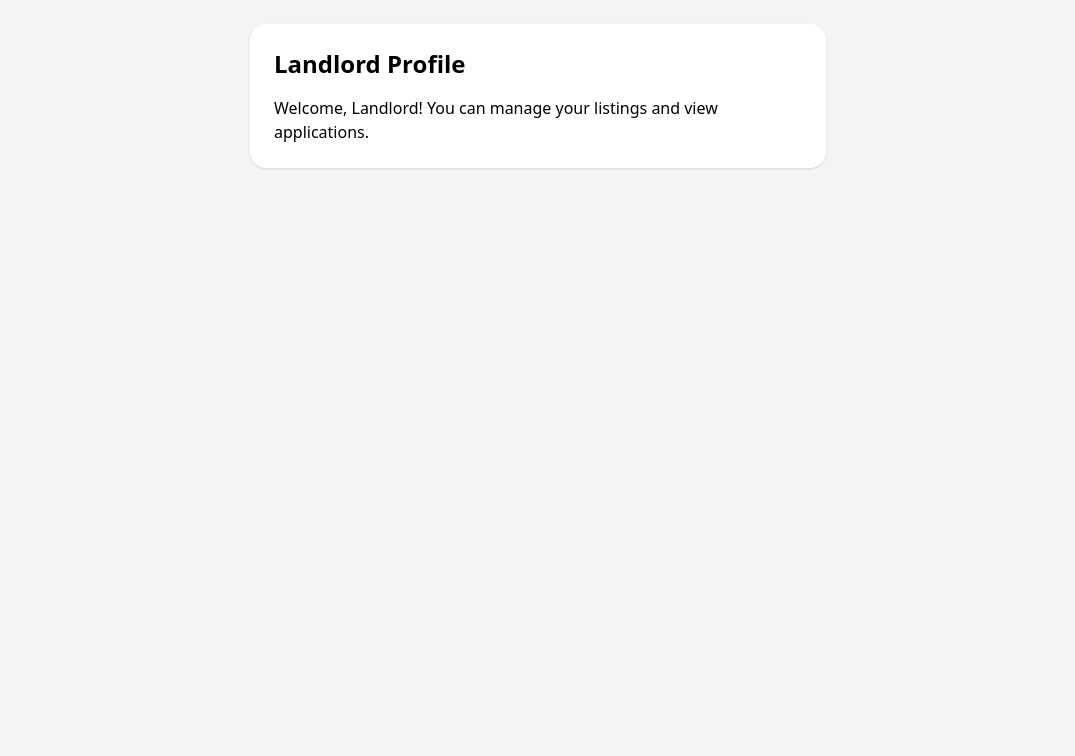
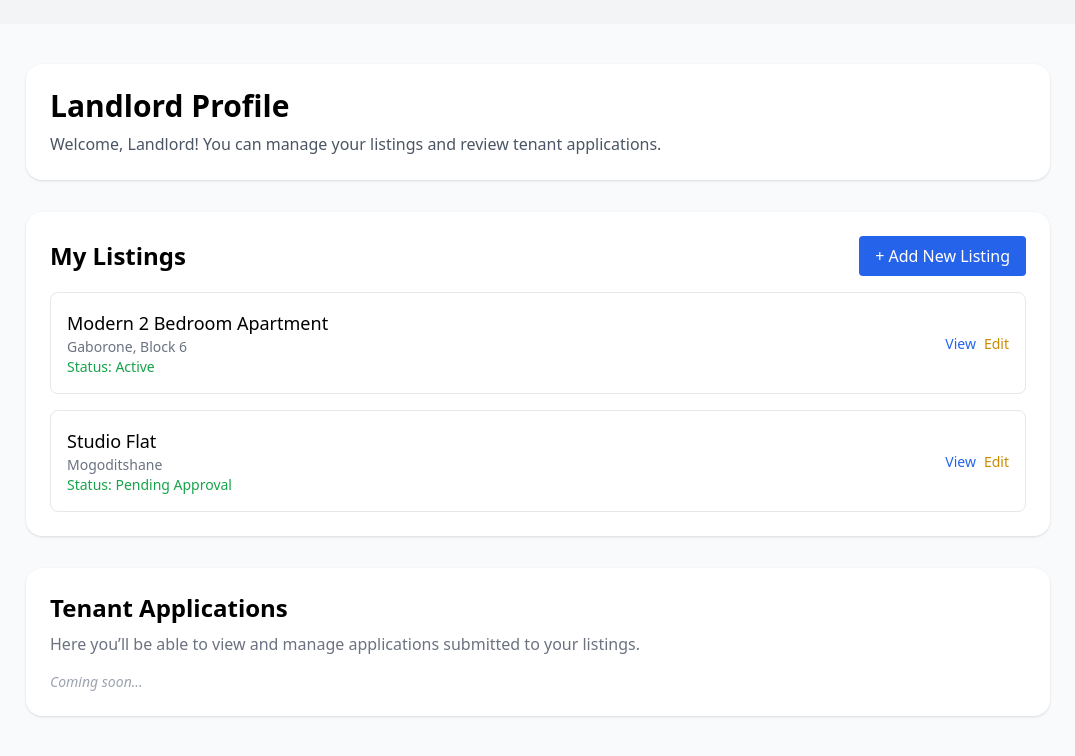
Before and after one commit to kcee01/NtloEKae_Homes, a React (Create React App) app: page /landlord in a window 1280 px wide. Shown: the top 756 px of the page, without its empty margins (102-1177 px from the left). Built offline with nearby package versions, Linux system fonts and the light colour scheme.

Commit message:
added profile pages

```diff
--- a/src/App.js
+++ b/src/App.js
@@ -22,6 +22,7 @@ function App() {
           <Route path="/my-listings" element={<MyListingsPage />} />
           <Route path="/create-listing" element={<CreateListingPage />} />
           <Route path="/apply" element={<ApplyPage />} />
+          {/* Default route to HomePage */}
           <Route path="/" element={<HomePage />} />
         </Routes>
       </div>
--- a/src/pages/LandlordProfile.jsx
+++ b/src/pages/LandlordProfile.jsx
@@ -1,9 +1,88 @@
+import { Link } from "react-router-dom";
+
 export default function LandlordProfile() {
+  const listings = [
+    {
+      id: 1,
+      title: "Modern 2 Bedroom Apartment",
+      location: "Gaborone, Block 6",
+      status: "Active",
+    },
+    {
+      id: 2,
+      title: "Studio Flat",
+      location: "Mogoditshane",
+      status: "Pending Approval",
+    },
+  ];
+
   return (
-    <div className="max-w-xl mx-auto p-6 bg-white rounded-2xl shadow">
-      <h1 className="text-2xl font-bold mb-4">Landlord Profile</h1>
-      <p>Welcome, Landlord! You can manage your listings and view applications.</p>
-      {/* Add listing management features here in the future */}
+    <div className="min-h-screen bg-gray-50 py-10 px-4">
+      <div className="max-w-5xl mx-auto space-y-8">
+        {/* Header */}
+        <div className="bg-white p-6 rounded-2xl shadow">
+          <h1 className="text-3xl font-bold mb-2">Landlord Profile</h1>
+          <p className="text-gray-600">
+            Welcome, Landlord! You can manage your listings and review tenant applications.
+          </p>
+        </div>
+
+        {/* Listings Management Section */}
+        <div className="bg-white p-6 rounded-2xl shadow">
+          <div className="flex justify-between items-center mb-4">
+            <h2 className="text-2xl font-semibold">My Listings</h2>
+            <Link
+              to="/new-listing"
+              className="bg-blue-600 text-white px-4 py-2 rounded hover:bg-blue-700"
+            >
+              + Add New Listing
+            </Link>
+          </div>
+
+          {listings.length === 0 ? (
+            <p className="text-gray-500">You have no listings yet.</p>
+          ) : (
+            <ul className="space-y-4">
+              {listings.map((listing) => (
+                <li
+                  key={listing.id}
+                  className="border border-gray-200 rounded-lg p-4 flex justify-between items-center"
+                >
+                  <div>
+                    <p className="font-medium text-lg">{listing.title}</p>
+                    <p className="text-sm text-gray-500">{listing.location}</p>
+                    <p className="text-sm text-green-600">Status: {listing.status}</p>
+                  </div>
+                  <div className="space-x-2">
+                    <Link
+                      to={`/listing/${listing.id}`}
+                      className="text-blue-600 text-sm hover:underline"
+                    >
+                      View
+                    </Link>
+                    <Link
+                      to={`/edit-listing/${listing.id}`}
+                      className="text-yellow-600 text-sm hover:underline"
+                    >
+                      Edit
+                    </Link>
+                  </div>
+                </li>
+              ))}
+            </ul>
+          )}
+        </div>
+
+        {/* Applications Placeholder */}
+        <div className="bg-white p-6 rounded-2xl shadow">
+          <h2 className="text-2xl font-semibold mb-2">Tenant Applications</h2>
+          <p className="text-gray-500">
+            Here you’ll be able to view and manage applications submitted to your listings.
+          </p>
+          {/* Placeholder for future functionality */}
+          <div className="mt-4 text-sm italic text-gray-400">Coming soon...</div>
+        </div>
+      </div>
     </div>
   );
 }
--- a/src/pages/TenantProfile.jsx
+++ b/src/pages/TenantProfile.jsx
@@ -1,9 +1,82 @@
-export default function TenantProfile() {
+import { useState } from "react";
+
+export default function ProfilePage() {
+  // Example user profile and applications data
+  const user = {
+    name: "John Doe",
+    email: "john.doe@example.com",
+    role: "tenant",
+  };
+
+  const applications = [
+    {
+      id: 1,
+      listingTitle: "2 Bedroom Apartment - Gaborone",
+      status: "Pending",
+    },
+    {
+      id: 2,
+      listingTitle: "Studio in Phakalane",
+      status: "Approved",
+    },
+  ];
+
   return (
-    <div className="max-w-xl mx-auto p-6 bg-white rounded-2xl shadow">
-      <h1 className="text-2xl font-bold mb-4">Tenant Profile</h1>
-      <p>Welcome, Tenant! Here you can browse and apply for listings.</p>
-      {/* Add more tenant features here in the future */}
+    <div className="min-h-screen bg-gray-50 py-10 px-4">
+      <div className="max-w-5xl mx-auto">
+        {/* Profile Header */}
+        <div className="bg-white p-6 rounded-2xl shadow mb-8">
+          <h2 className="text-3xl font-bold mb-1">My Profile</h2>
+          <p className="text-gray-600 mb-4">View and manage your profile and applications.</p>
+          <div className="space-y-2">
+            <p><span className="font-semibold">Name:</span> {user.name}</p>
+            <p><span className="font-semibold">Email:</span> {user.email}</p>
+            <p><span className="font-semibold">Role:</span> {user.role}</p>
+          </div>
+        </div>
+
+        {/* Tenant Features */}
+        {user.role === "tenant" && (
+          <div className="bg-white p-6 rounded-2xl shadow mb-8">
+            <h3 className="text-2xl font-semibold mb-2">Tenant Dashboard</h3>
+            <p className="text-gray-600 mb-4">Welcome, Tenant! You can browse listings and track your applications.</p>
+            <a
+              href="/browse"
+              className="inline-block bg-blue-600 text-white px-4 py-2 rounded hover:bg-blue-700"
+            >
+              Browse Listings
+            </a>
+          </div>
+        )}
+
+        {/* Applications List */}
+        <div className="bg-white p-6 rounded-2xl shadow">
+          <h3 className="text-2xl font-semibold mb-4">My Applications</h3>
+          {applications.length === 0 ? (
+            <p className="text-gray-500">You haven't applied for any listings yet.</p>
+          ) : (
+            <ul className="space-y-4">
+              {applications.map((app) => (
+                <li
+                  key={app.id}
+                  className="border border-gray-200 rounded-lg p-4 flex justify-between items-center"
+                >
+                  <div>
+                    <p className="font-medium">{app.listingTitle}</p>
+                    <p className="text-sm text-gray-500">Status: {app.status}</p>
+                  </div>
+                  <a
+                    href={`/listing/${app.id}`}
+                    className="text-blue-600 hover:underline text-sm"
+                  >
+                    View Listing
+                  </a>
+                </li>
+              ))}
+            </ul>
+          )}
+        </div>
+      </div>
     </div>
   );
 }
```
